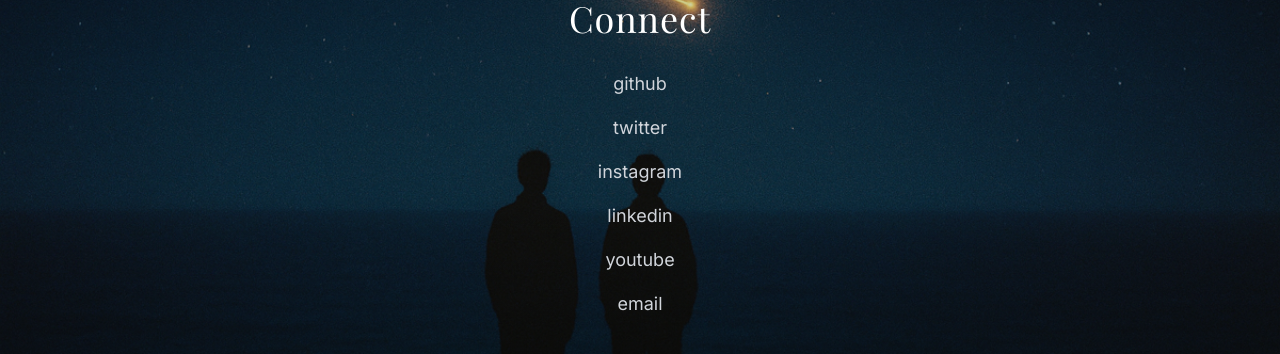
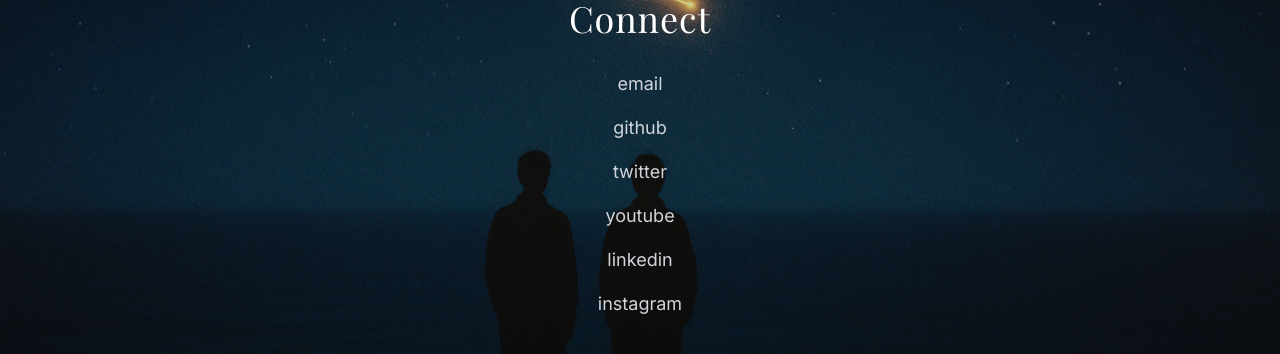
Before and after one commit to DogukanUrker/dogukanurker.com, a Next.js app in the folder app/: page /socials in a window 1280 px wide. Shown: the part 206-560 px from the top of the page. Built offline with nearby package versions, Linux system fonts and the light colour scheme; no server answers; the database is empty.

Commit message:
Sort socials by text length for better visual alignment
- Reordered from shortest to longest: email, github, twitter, youtube, linkedin, instagram
- Creates a cleaner, more balanced centered layout

```diff
--- a/app/src/app/socials/page.tsx
+++ b/app/src/app/socials/page.tsx
@@ -3,6 +3,10 @@
 import { useEffect, useState } from "react";
 
 const socials = [
+  {
+    name: "email",
+    url: "mailto:dogukanurker@icloud.com",
+  },
   {
     name: "github",
     url: "https://github.com/dogukanurker",
@@ -12,20 +16,16 @@ const socials = [
     url: "https://twitter.com/dogukanurker",
   },
   {
-    name: "instagram",
-    url: "https://instagram.com/dogukanurker",
+    name: "youtube",
+    url: "https://youtube.com/@dogukanurker",
   },
   {
     name: "linkedin",
     url: "https://linkedin.com/in/dogukanurker",
   },
   {
-    name: "youtube",
-    url: "https://youtube.com/@dogukanurker",
-  },
-  {
-    name: "email",
-    url: "mailto:dogukanurker@icloud.com",
+    name: "instagram",
+    url: "https://instagram.com/dogukanurker",
   },
 ];
 
```
